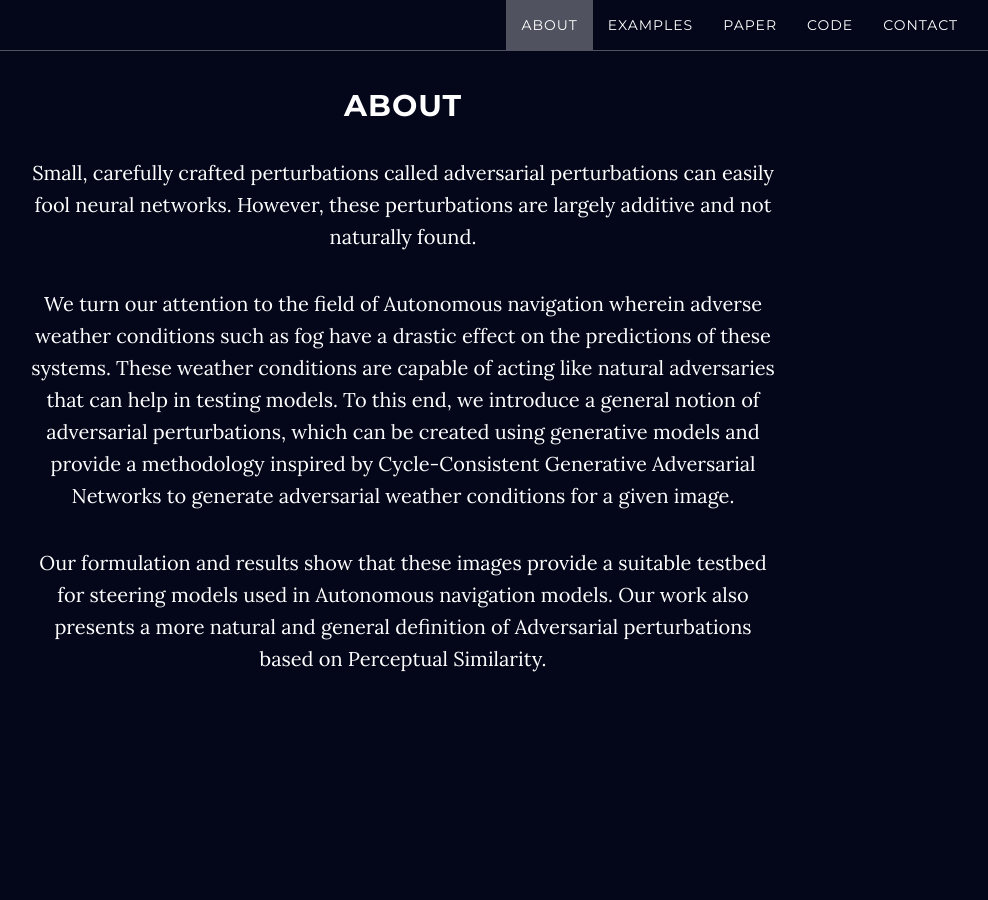
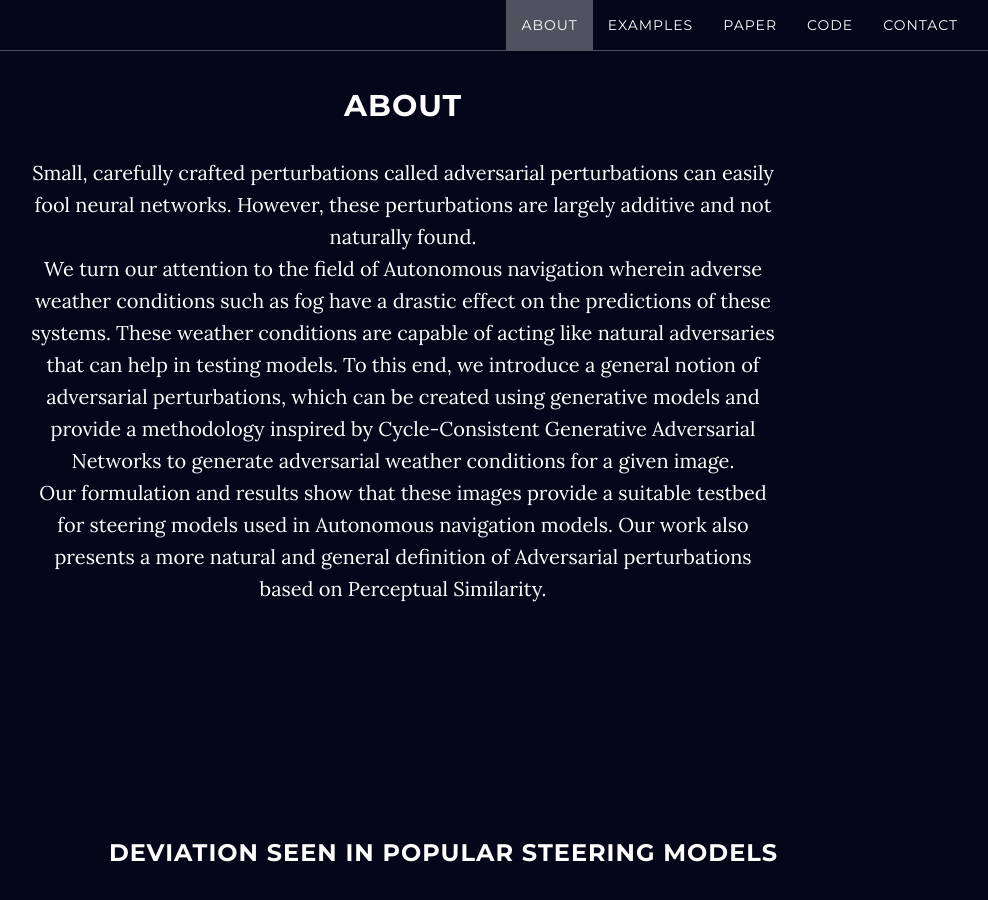
Before and after one commit to code-Assasin/website_little_fog, a Jekyll site: the page built from index.html, in a window 1280 px wide and 900 px high, scrolled down 1011 px. Shown: the whole window, without its empty margins (237-1225 px from the left). Built offline with Jekyll 4.4.1, drawn with Linux system fonts in a browser that asks for light colours; grey boxes are pictures that could not be loaded.

```diff
--- a/_includes/about.html
+++ b/_includes/about.html
@@ -4,8 +4,8 @@
             <div class="col-lg-8 col-lg-offset-2">
                 <h2>About</h2>
                 <p>  Small, carefully crafted perturbations called adversarial perturbations can easily fool neural networks. However, these perturbations are largely additive and not naturally found. <br>
-                <p>We turn our attention to the field of Autonomous navigation wherein adverse weather conditions such as fog have a drastic effect on the predictions of these systems. These weather conditions are capable of acting like natural adversaries that can help in testing models. To this end, we introduce a general notion of adversarial perturbations, which can be created using generative models and provide a methodology inspired by Cycle-Consistent Generative Adversarial Networks to generate adversarial weather conditions for a given image. <br>
-                <p>Our formulation and results show that these images provide a suitable testbed for steering models used in Autonomous navigation models. Our work also presents a more natural and general definition of Adversarial perturbations based on Perceptual Similarity. </p>
+                We turn our attention to the field of Autonomous navigation wherein adverse weather conditions such as fog have a drastic effect on the predictions of these systems. These weather conditions are capable of acting like natural adversaries that can help in testing models. To this end, we introduce a general notion of adversarial perturbations, which can be created using generative models and provide a methodology inspired by Cycle-Consistent Generative Adversarial Networks to generate adversarial weather conditions for a given image. <br>
+                Our formulation and results show that these images provide a suitable testbed for steering models used in Autonomous navigation models. Our work also presents a more natural and general definition of Adversarial perturbations based on Perceptual Similarity. </p>
             </div>
         </div>
     </section>
```
